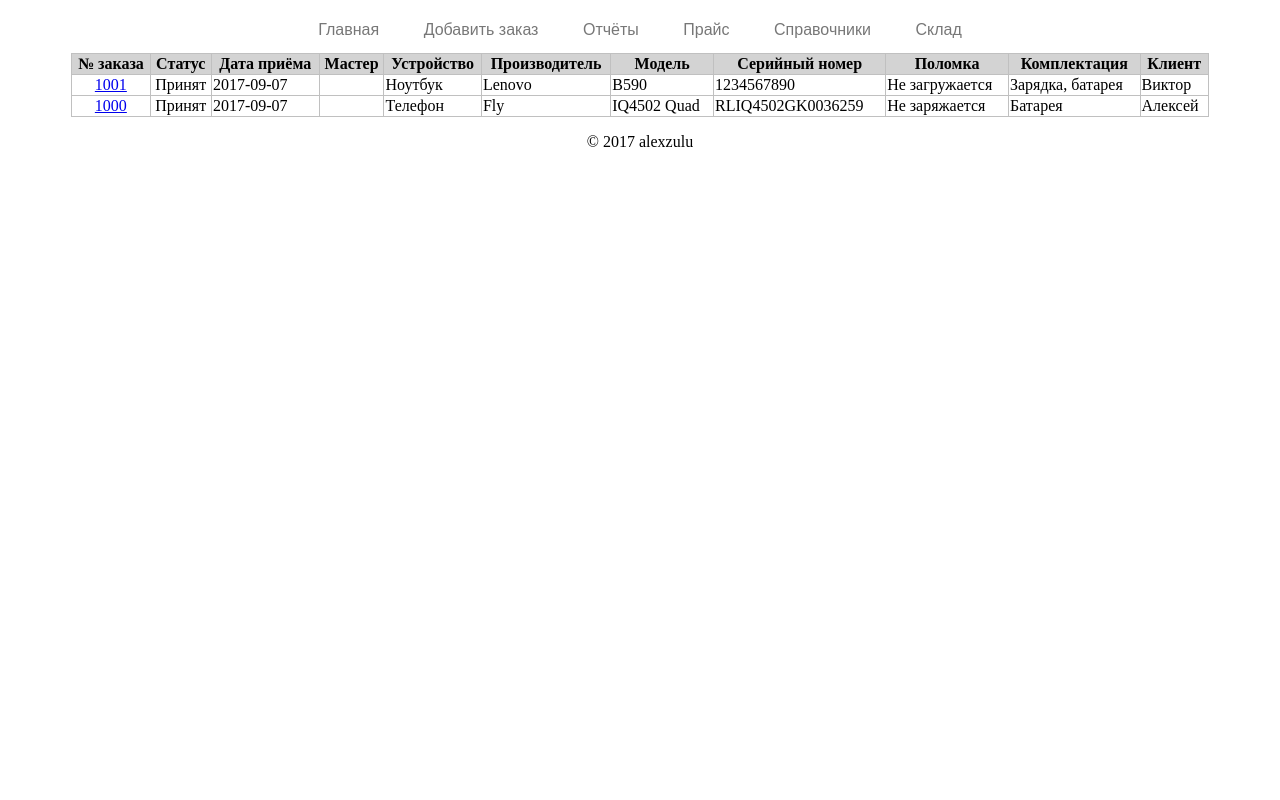
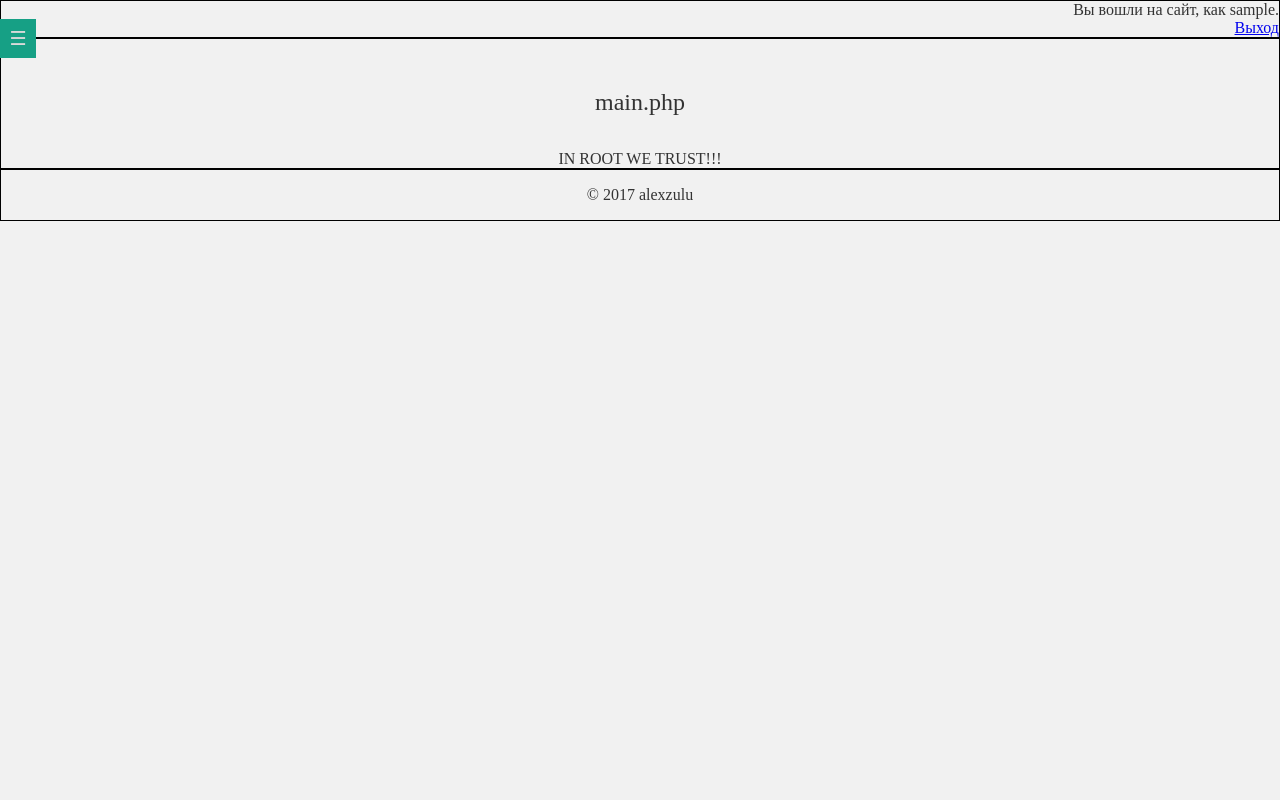
Before and after one commit to alexzulu/sc, a PHP site: page /index.php?page=main in a window 1280 px wide. Run offline with PHP 8.4, Linux system fonts and the light colour scheme; the visitor is signed in with stand-in values (Sample User, id 1); data comes from the database, SQL or seed files in the repository.

Commit message:
Изменение функционала

```diff
--- a/content/main.php
+++ b/content/main.php
@@ -1,41 +1,6 @@
-<table class="order_list">
-	<tr>
-		<th>№ заказа</th>
-		<th>Статус</th>
-		<th>Дата приёма</th>
-		<th class="date_out">Дата выдачи</th>
-		<th>Мастер</th>
-		<th>Устройство</th>
-		<th>Производитель</th>
-		<th>Модель</th>
-		<th>Серийный номер</th>
-		<th>Поломка</th>
-		<th>Комплектация</th>
-		<th>Клиент</th>
-	</tr>
-	<?php
-		while ($row = mysqli_fetch_assoc($orders))
-		{
-		echo'
-		<tr>
-			<td class="digit"><a href="?page=detail&id='.$row['id'].'">'.$row['id'].'</a></td>
-			<td class="digit">'.$row['status'].'</td>
-			<td class="text">'.$row['date_in'].'</td>';
-			if($row['date_out'] != "0000-00-00"){
-				echo'<td class="date_out">'.$row['date_out'].'</td>';
-			} else {
-				echo'<td class="date_out"></td>';
-			};
-			echo'
-			<td class="text">'.$row['remonter'].'</td>
-			<td class="text">'.$row['device'].'</td>
-			<td class="text">'.$row['firm'].'</td>
-			<td class="text">'.$row['model'].'</td>
-			<td class="text">'.$row['serial_number'].'</td>
-			<td class="text">'.$row['reason'].'</td>
-			<td class="text">'.$row['equipment'].'</td>
-			<td class="text">'.$row['client_name'].'</td>
-		</tr>';
-		}
-	?>
-</table>
+<?php
+	if($_GET['page']){
+		$page = $_GET['page'];
+	}
+	echo"<center><h1>$page.php</h1><br>IN ROOT WE TRUST!!!</center>";
+?>
--- a/content/nav_menu.php
+++ b/content/nav_menu.php
@@ -1,10 +1,18 @@
-<nav class="top-menu">
-	<ul class="menu-main">
+<nav class="nav">
+<label for="nav-toggle" class="nav-toggle" onclick></label>
+    <h2 class="logo">
+        &nbsp;
+    </h2>
+    <ul>
 		<li><a href="index.php">Главная</a></li>
+		<li><a href="?page=orders">Заказы</a></li>
 		<li><a href="?page=add_order">Добавить заказ</a></li>
 		<li><a href="?page=reports">Отчёты</a></li>
 		<li><a href="?page=price">Прайс</a></li>
 		<li><a href="?page=dict">Справочники</a></li>
 		<li><a href="?page=warehouse">Склад</a></li>
-	</ul>
+		<li><a href="?page=reg">Регистрация</a></li>
+		<li><a href="?page=login">Войти</a></li>
+     </ul>
 </nav>
+<div class="mask-content"></div>
--- a/css/style.css
+++ b/css/style.css
@@ -1,3 +1,39 @@
+@charset "UTF-8";
+@import url(https://fonts.googleapis.com/css?family=Open+Sans:400,300&subset=latin,cyrillic);
+@import url('https://fonts.googleapis.com/css?family=PT+Sans');
+* {
+    box-sizing: border-box;
+}
+
+/**
+ * Максимальная высота базового контейнера
+ */
+html {
+    font-size: 100%;
+}
+html,
+body {
+    margin: 0 auto;
+    padding: 0;
+/*    width: 95%;*/
+    height: 100%;
+}
+body {
+    color: #333;
+/*    font: 1em 'Open Sans', sans-serif;*/
+    background-color: #f1f1f1;
+}
+main {
+    max-width: 100%;
+    margin: 0 auto
+    font-size: small;
+    border: 1px solid black;
+}
+
+header{
+    border: 1px solid black;
+}
+
 form {
 	padding: 0px;
 	margin: auto;
@@ -6,9 +42,12 @@ form {
 }
 div.content {
 	padding: 0px;
-	width: 90%;
+	width: 100%;
 	margin: auto;
 	background-color: white;
+}
+div.top{
+    text-align: right;
 }
 table {
 	border-collapse: collapse;
@@ -16,7 +55,7 @@ table {
 	padding: 0;
 }
 table.order_list{
-        width: 90%;
+        width: 100%;
 }
 th {
 	border: 1px solid silver;
@@ -33,47 +72,6 @@ td.digit{
 .date_out{
         display: none;
 }
-
-@import url('https://fonts.googleapis.com/css?family=PT+Sans');
-.top-menu {
-	width: 90%;
-	margin: auto;
-	position: relative;
-	background: #fff;
-}
-.menu-main {
-  list-style: none;
-  padding: 0 30px;
-  margin: 0;
-  font-size: 18px;
-  text-align: center;
-  position: relative;
-}
-.menu-main:before {left: 15px;}
-.menu-main:after {right: 15px;}
-.menu-main li {
-  display: inline-block;
-  padding: 5px 0;
-}
-.menu-main a {
-  text-decoration: none;
-  display: inline-block;
-  margin: 2px 5px;
-  padding: 6px 15px;
-  font-family: 'PT Sans', sans-serif;
-  font-size: 16px;
-  color: #777777;
-  border-bottom: 1px solid transparent;
-  transition: .3s linear;
-}
-.menu-main .current, .menu-main a:hover {
-  border-radius: 3px;
-  background: #f3ece1;
-  color: #313131;
-  text-shadow: 0 1px 0 #fff;
-  border-color: #c6c6c6;
-}
-
 /* Стили формы добавления заказа*/
 .field {
 	clear:both;
@@ -103,11 +101,11 @@ input.main_form_button{
 	width: 100%;
 	margin: 0 auto;
 	display: inline-block;
-	border: 1px solid black;
+/*	border: 1px solid black;*/
 }
 .detail_form {
 	width: 49%;
-	border: 1px solid black;
+/*	border: 1px solid black;*/
 /*	margin: left;*/
 }
 input.detail_form{
@@ -124,17 +122,72 @@ input.detail_form_button{
 	width: 30%;
 }
 .test_form{
-				width:49%;
-				border: 1px solid black;
+	width:49%;
+/*	border: 1px solid black;*/
+	float: right;
 }
 /* Стили подвала*/
 footer {
 	clear: both;
+    border: 1px solid black;
 }
+
+.btn {
+    -webkit-border-radius: 10em;
+    -moz-border-radius: 10em;
+    -ms-border-radius: 10em;
+    -o-border-radius: 10em;
+    border-radius: 10em;
+    border: 0;
+    color: #fff!important;
+    margin: 6px;
+    white-space: normal!important;
+    word-wrap: break-word;
+		display: inline-block;
+    line-height: 1.25;
+    text-align: center;
+    vertical-align: middle;
+    cursor: pointer;
+    -webkit-user-select: none;
+    -moz-user-select: none;
+    -ms-user-select: none;
+    user-select: none;
+    padding: .5rem 1rem;
+    font-size: 1rem;
+    font-weight: 400;
+    -webkit-box-shadow: 0 2px 5px 0 rgba(0,0,0,.16),0 2px 10px 0 rgba(0,0,0,.12);
+    -moz-box-shadow: 0 2px 5px 0 rgba(0,0,0,.16),0 2px 10px 0 rgba(0,0,0,.12);
+    box-shadow: 0 2px 5px 0 rgba(0,0,0,.16),0 2px 10px 0 rgba(0,0,0,.12);
+}
+.btn {
+	  -webkit-transition: box-shadow .2s ease-out;
+	  -moz-transition: box-shadow .2s ease-out;
+		-ms-transition: box-shadow .2s ease-out;
+    transition: box-shadow .2s ease-out;
+}
+.btn:hover {
+	  -webkit-box-shadow: 0 5px 11px 0 rgba(0,0,0,.18),0 4px 15px 0 rgba(0,0,0,.15);
+	  -moz-box-shadow: 0 5px 11px 0 rgba(0,0,0,.18),0 4px 15px 0 rgba(0,0,0,.15);
+	  box-shadow: 0 5px 11px 0 rgba(0,0,0,.18),0 4px 15px 0 rgba(0,0,0,.15);
+}
+.btn-primary {
+	  border: 2px solid #2BBBAD;
+    color: #00695c!important;
+    background-color: transparent;
+}
+
+.btn-secondary {
+    border: 2px solid #00C851;
+    color: #007E33!important;
+    background-color: transparent;
+}
+
 @media (max-width: 1024px) {
   .main_form{width: 90%}
 }
 @media (max-width: 800px) {
   .menu-main li {display: block;}
   .main_form{width: 95%}
+  .detail_form{width: 100%;}
+  .test_form{width: 100%;}
 }
--- a/inc/config.php
+++ b/inc/config.php
@@ -1,10 +1,11 @@
 <?php
+$site_title = "Сервис-центр \"Балалайка\"";
 // Хост (обычно localhost)
 $db_host = "localhost";
 // Имя базы данных
 $db_name = "service_centre";
 // Логин для подключения к базе данных
-$db_user = "db_user";
+$db_user = "root";
 // Пароль для подключения к базе данных
-$db_pass = "db_user_pass";
+$db_pass = "-ua6Hdw_";
 ?>
--- a/index.php
+++ b/index.php
@@ -1,34 +1,56 @@
-<!doctype html>
 <?php
-	include 'inc/config.php';
+    session_start();
+    if(!$_SESSION[login]){
+        $autorized = 0;
+    } else {
+        $autorized = 1;
+	}
+    include 'inc/config.php';
 	if($_GET['page']){
 		$page = $_GET['page'];
 	}
+    include 'inc/db.php';
+	if (!empty($_SESSION['login']) and !empty($_SESSION['password'])){
+        //если существет логин и пароль в сессиях, то проверяем их и извлекаем аватар
+        $login = $_SESSION['login'];
+        $password = $_SESSION['password'];
+        $result = mysqli_query($db, "SELECT id,avatar FROM users WHERE login='$login' AND password='$password'");
+        $myrow = mysqli_fetch_array($result);
+        //извлекаем нужные данные о пользователе
+    }
 ?>
-<html>
+<!doctype html>
+<html class="no-js" lang="en">
 	<head>
-		<title>Service Center</title>
+		<title><?php echo $site_title; ?></title>
 		<meta charset="UTF-8">
 		<link href="css/style.css" rel="stylesheet">
+		<link href="css/left-nav-style.css" rel="stylesheet">
+		<link href="css/form.css" rel="stylesheet">
 		<style>
 		</style>
 	</head>
-	<?php include 'inc/db.php'?>
 	<body>
-		<header></header>
+        <header>
+		<div class="top">
+		<?php
+			if(!$_SESSION[login]){
+                echo"Вы вошли на сайт, как Гость.<br><a href='?page=login'>Войдите</a> или <a href='?page=login'>зарегистрируйтесь</a><br>";
+            } else {
+                echo"Вы вошли на сайт, как $_SESSION[login].<br><a href='content/exit.php'>Выход</a><br>";
+            }
+		?>
+		</div>
+		</header>
+		<input type="checkbox" id="nav-toggle" hidden>
 		<?php include 'content/nav_menu.php'?>
-		<main>
-<!--		<div class="content">-->
+		<main role="main">
 		<?php
 			if(!$page){
 				$page = "main";
 			}
-			if($page == "main"){
-//				include 'content/find.php';
-			}
 			include "content/$page.php";
 		?>
-<!--		</div>-->
 		</main>
 		<footer>
 			<?php include 'content/footer.php'?>
```
Also changed, not shown: content/detail.php (+11 -9 lines).
